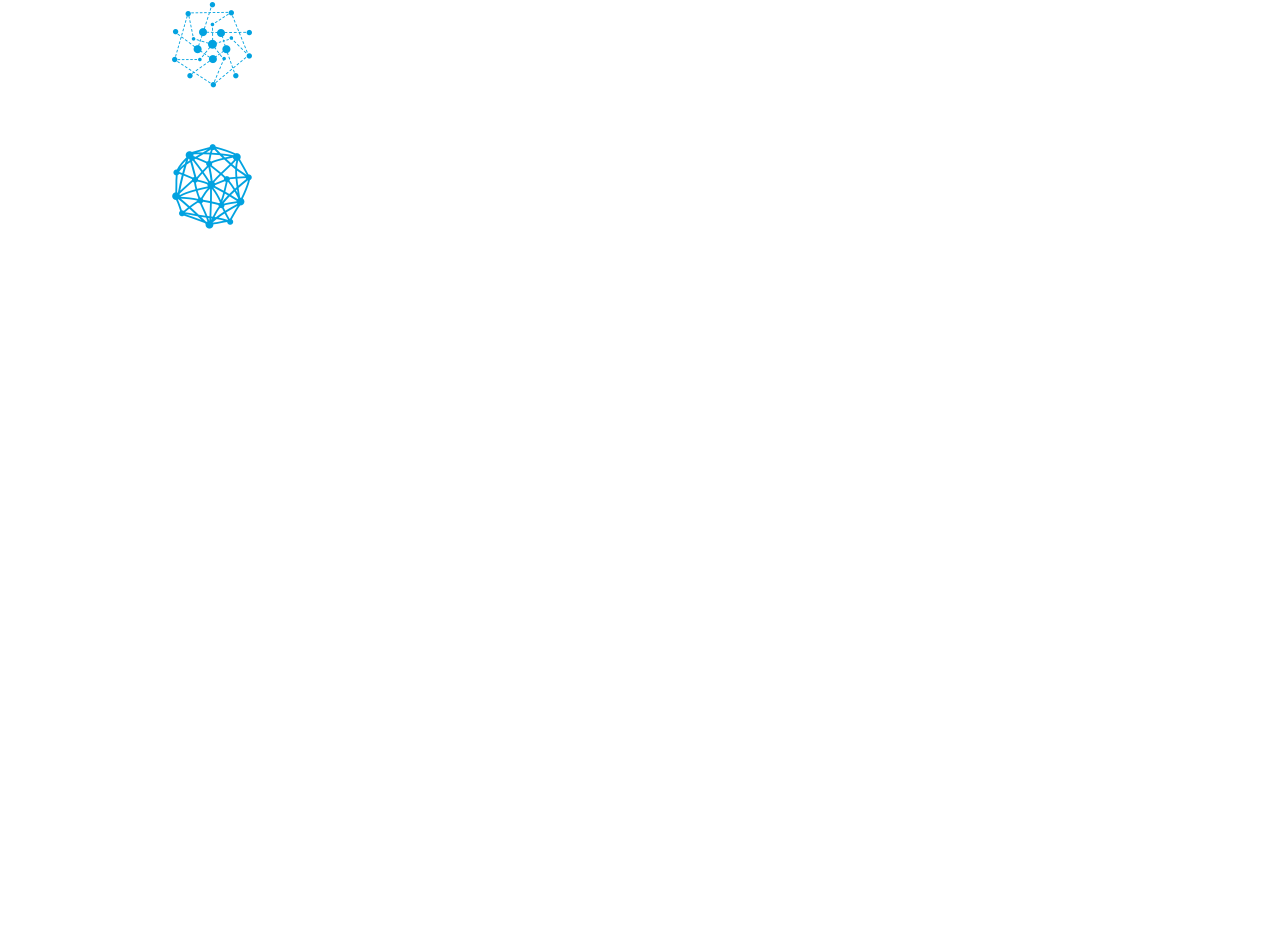
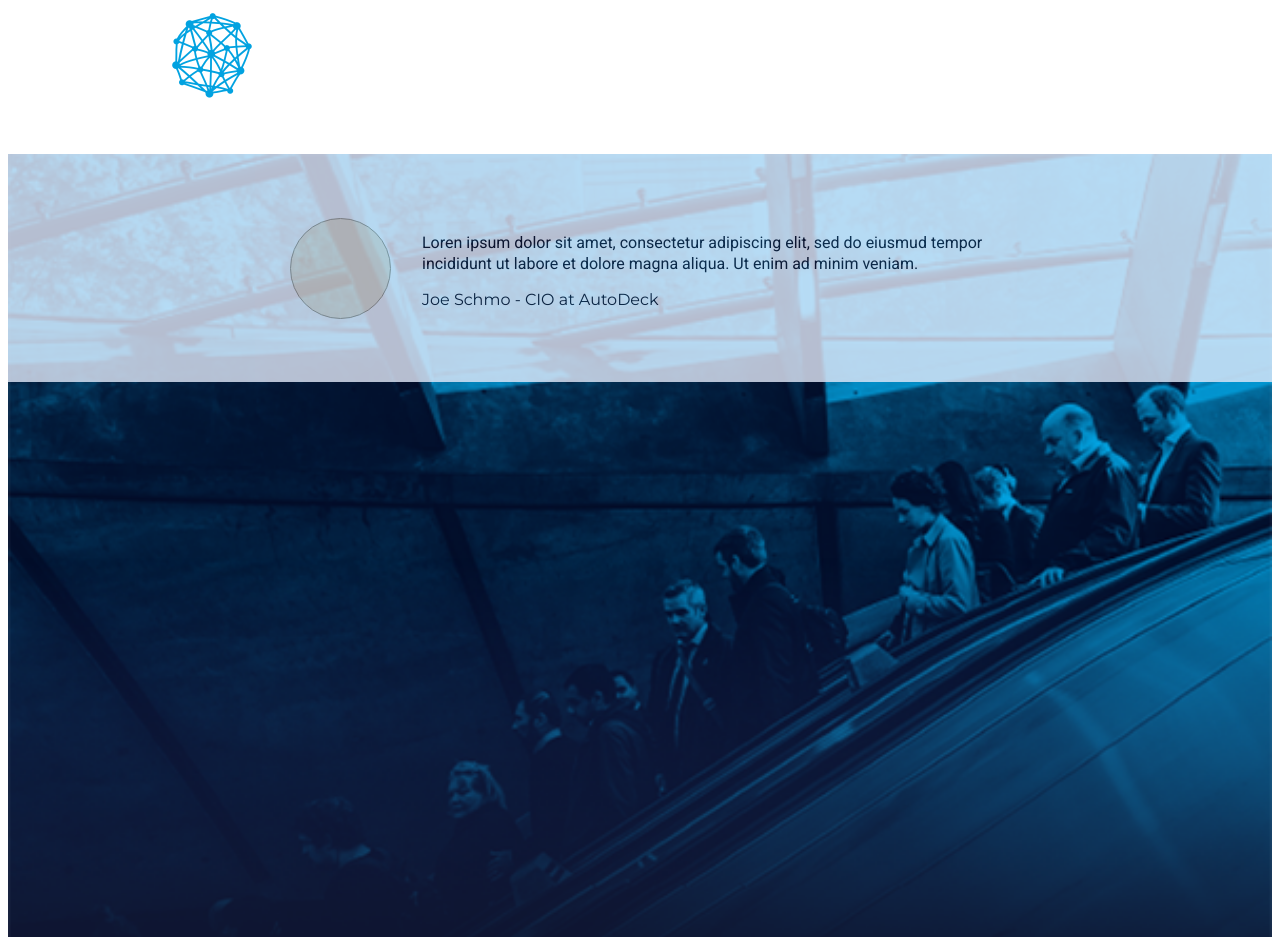
Before and after one commit to AMSpears/provide-services, a React (Create React App) app: page / in a window 1280 px wide. Shown: the part 2790-3735 px from the top of the page. Before the commit the page ends 3157 px from the top, so only its background shows below. Built offline with nearby package versions, Linux system fonts and the light colour scheme.

Commit message:
add ceo info section

```diff
--- a/src/components/Content/Content.css
+++ b/src/components/Content/Content.css
@@ -23,6 +23,19 @@
     background: url("../Img/use_section_background.png");
     background-repeat: no-repeat;
     background-size: 100% 500px;
+}
+.ceo-info {
+    background: url("../Img/footer_image_provide.png");
+    background-repeat: no-repeat;
+    background-size: 100%;
+    height: 783px;
+}
+.ceo-info-section {
+    height: 228px;
+    width: 100%;
+    opacity: 0.8;
+    background-color: #E3EAFA;
+    display: flex;
 }
 /* Main tags */
 h1, h2,
@@ -203,7 +216,6 @@ img {
     text-align: left;
     margin-top: 21px;
     margin-left: 164px;
-    margin-bottom:149px;
   }
   #use-cases-item-img{
     height: 81.25px;
@@ -225,7 +237,6 @@ img {
   }
   .use-cases-items-container{
     margin-top: 73.04px;
-    margin-bottom:73.38px;
     margin-right:91px;
   }
   .use-cases-item-container{
@@ -233,6 +244,40 @@ img {
     margin-left: 164.15px;
     display: flex;
     justify-content: row;
+  }
+  /* CEO info section */
+  #pic-container{
+    box-sizing: border-box;
+    height: 101px;
+    width: 101px;
+    border: 1px solid #979797;
+    border-radius: 50%;
+    background-color: #D8D8D8;
+    margin-left:281.5px;
+    margin-top: 63.5px;
+
+  }
+  #ceo-bio {
+    height: 42px;
+    width: 584px;
+    color: #0E142E;
+    font-family: 'Roboto';
+    font-size: 16px;
+    line-height: 21px;
+    text-align: left;
+    margin-top: 78px;
+    margin-left: 31.5px;
+  }
+  #ceo-name {
+    height: 19px;
+    width: 242px;
+    color: #0E142E;
+    font-family: 'Montserrat';
+    font-size: 16px;
+    line-height: 19px;
+    text-align: left;
+    margin-left: 31.5px;
+
   }
  /* reponsiveness to other devices */
  @media only screen and (max-width: 1024px) {
--- a/src/components/Content/Content.js
+++ b/src/components/Content/Content.js
@@ -71,6 +71,15 @@ const Content = () => {
                 </div>
                 </div>
             </section>
+            <section className= "ceo-info">
+                <div className= "ceo-info-section">
+                    <div id= "pic-container"></div>
+                    <div>
+                        <p id= "ceo-bio">Loren ipsum dolor sit amet, consectetur adipiscing elit, sed do eiusmud tempor incididunt ut labore et dolore magna aliqua. Ut enim ad minim veniam.</p>
+                        <p id= "ceo-name">Joe Schmo - CIO at AutoDeck</p>
+                    </div>
+                </div>
+            </section>
         </div>
     )
 }
```
